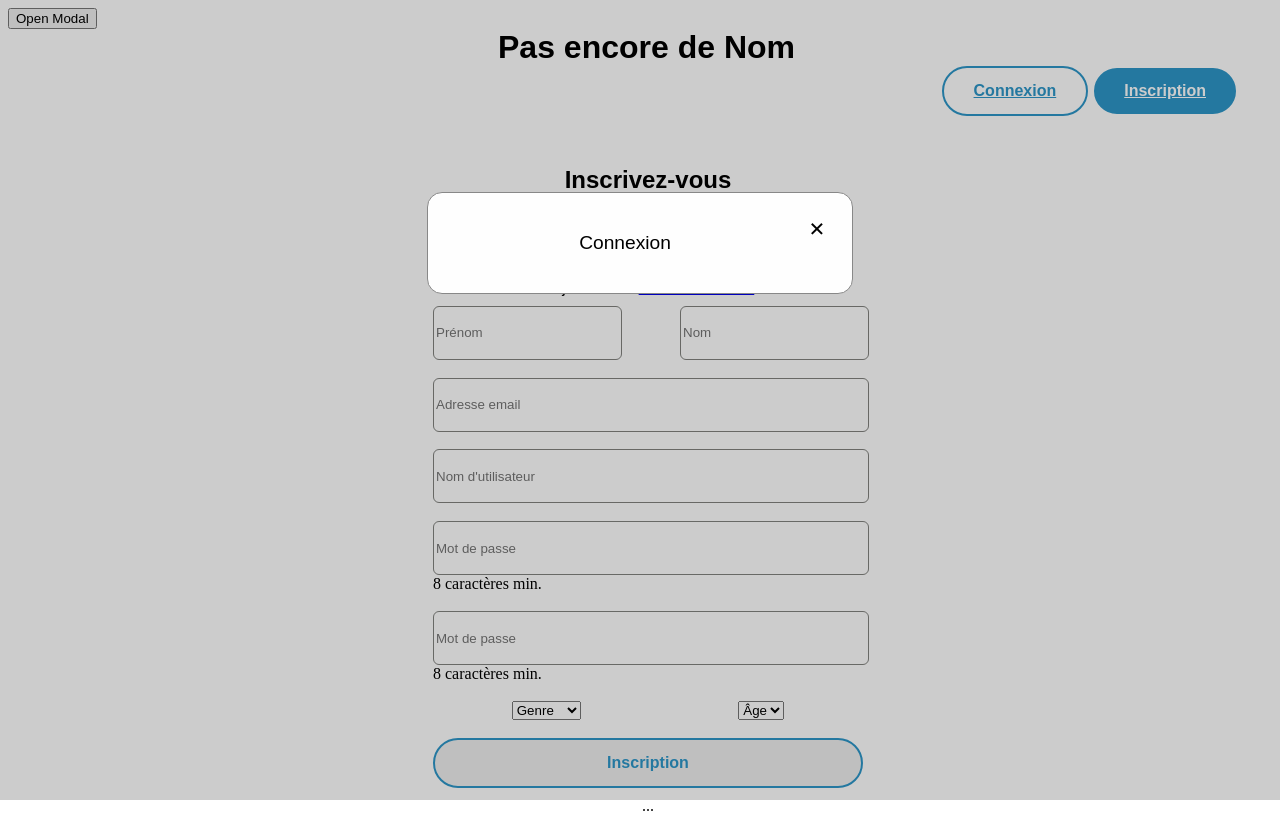
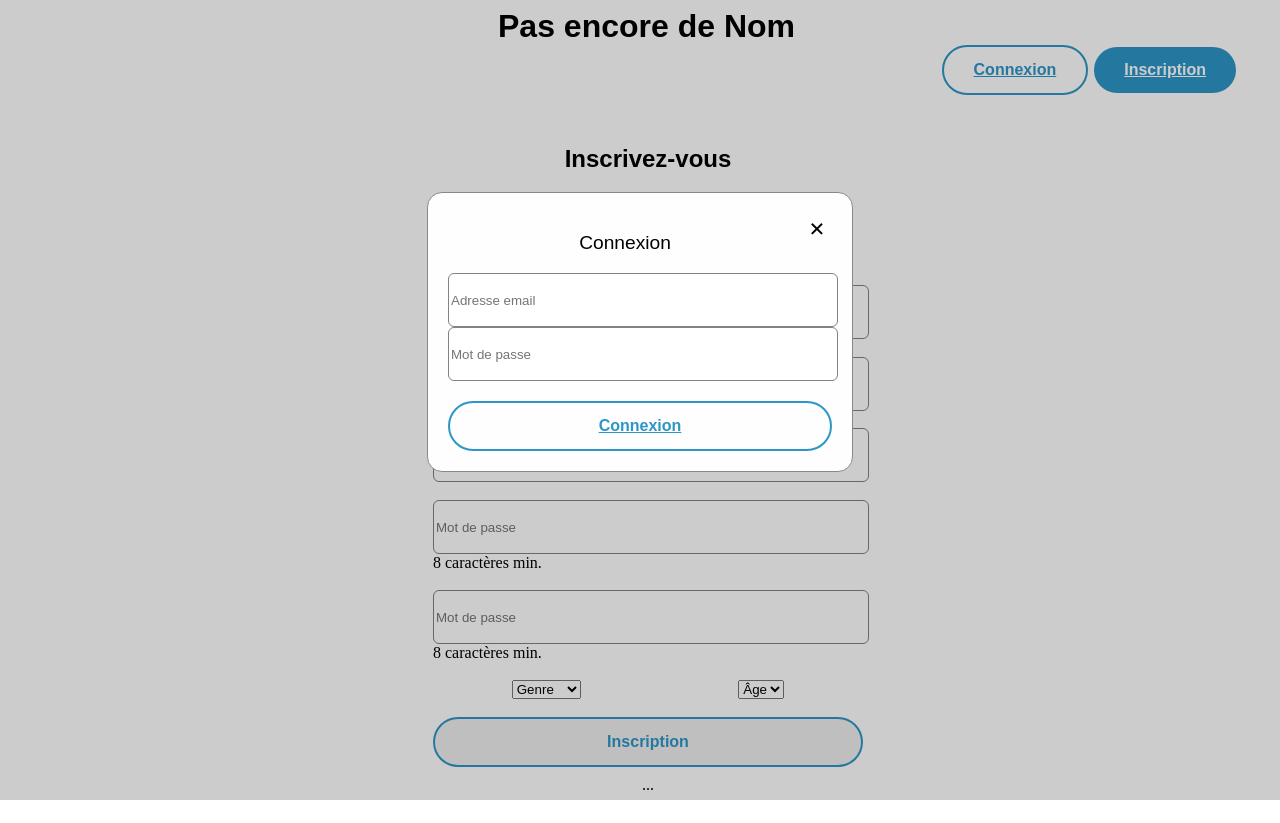
Before and after one commit to Yveszizz/PageInscription, a plain HTML site: page index.html in a window 1280 px wide. Both pictures are taken after a click on the link "Connexion". After the commit the page ends 802 px from the top, so only its background shows below. Drawn offline with Linux system fonts and the light colour scheme.

Commit message:
modif modal

```diff
--- a/app.js
+++ b/app.js
@@ -2,12 +2,19 @@ const modal = document.getElementById("myModal");
 
 // Get the button that opens the modal
 const topBarLoginBtn = document.getElementById("topbar-login-button");
-
+const loginLink = document.querySelector("#login-link");
 // Get the <span> element that closes the modal
 const span = document.getElementsByClassName("close")[0];
 
 // When the user clicks on the button, open the modal
-topBarLoginBtn.onclick = function() {
+topBarLoginBtn.onclick = function () {
+  modal.style.display = "block";
+}
+loginLink.onclick = function () {
+  modal.style.display = "block";
+}
+
+function openModal() {
   modal.style.display = "block";
 }
 
--- a/index.html
+++ b/index.html
@@ -9,12 +9,24 @@
 <body>
  <body2>
  <!-- Trigger/Open The Modal -->
-        <button id="myBtn">Open Modal</button>
   <div id="myModal" class="modal">
                        <!-- Modal content -->
               <div class="modal-content">
                 <span class="close">&times;</span>
                 <h3>Connexion</h3>
+                <div>
+                    <form>
+                        <div class="unlogged-input-container">
+                            <input class="modal-unlogged-email" required data-check="emailuniq" placeholder="Adresse email"/>
+                        </div>
+                        <div class="unlogged-input-container">
+                            <input class="modal-unlogged-email" required data-check="password" placeholder="Mot de passe" type="password"/>
+                        </div>
+                        <a class="unlogged-btn" id="modal-login-button" href="#"><span class="unlogged-btn-label">Connexion</span></a>
+
+                    </form>
+                </div>
+
               </div>
         </div>
    <header class="top-bar">
@@ -32,13 +44,13 @@
        <div class="unlogged-container-inner">
           <h2 class="unlogged-heading">Inscrivez-vous</h2>
           <div class="unlogged-social">
-              <button class="login-btn" id="unlogged-btn-facebook" role="button"><img class="logo_login" src="f_logo.png" alt="facebook" width="30px" height="30px"/>    FaceBook
+              <button class="login-btn" id="unlogged-btn-facebook" role="button"><img class="logo_login" src="f_logo.png" alt="facebook" width="30px" height="30px"/>    Facebook
               </button>
               <button class="login-btn" id="unlogged-btn-google" role="button"><img class="logo_login" src="g_logo.png" alt="google" height="30px" width="30px"/>    Google
               </button>
           </div>
           <div class="unlogged-link-login">Déja inscrit ?
-          <a class="unlogged-link"href="#">Connectez-vous</a>
+          <a class="unlogged-link" href="#" id="login-link">Connectez-vous</a>
           </div>
           <div class="unlogged-register-form">
               <form class="unlogged-form" data-type="form-page">
--- a/style.css
+++ b/style.css
@@ -179,3 +179,8 @@ input{
   cursor: pointer;
   background-color: rgba(150,170,190,0.3);
 }
+
+#modal-login-button{
+    width: 100%;
+    margin-top: 20px;
+}
```
